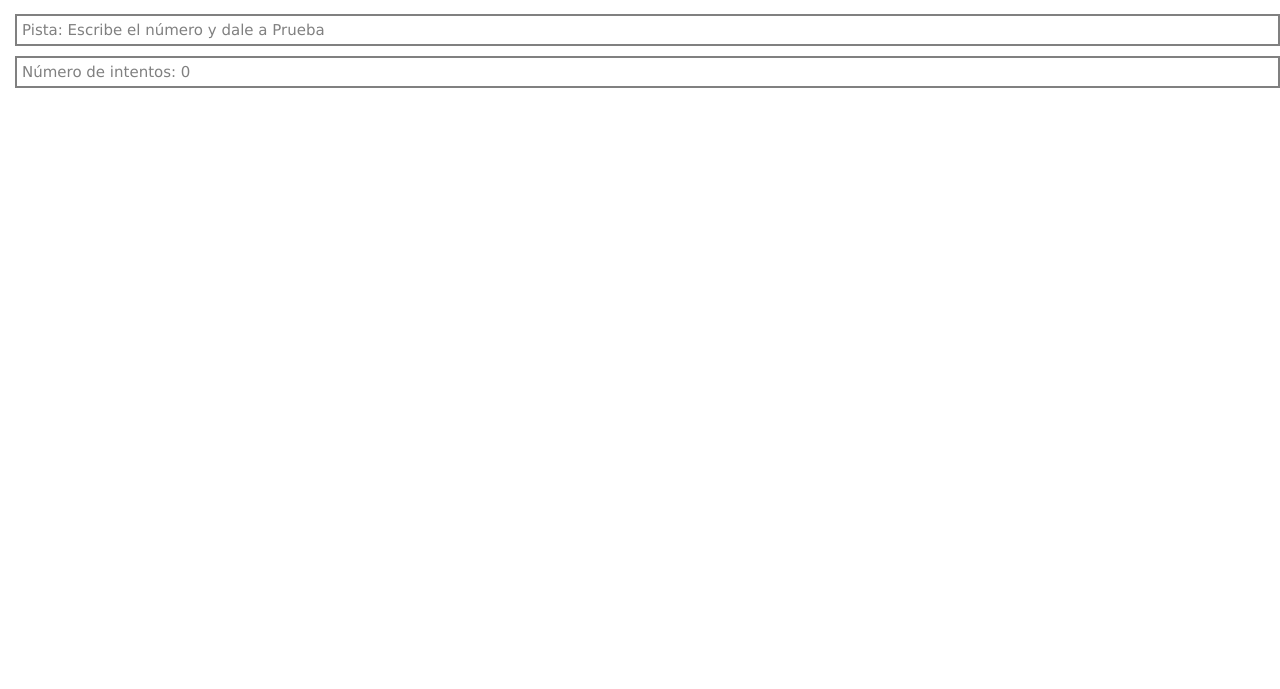
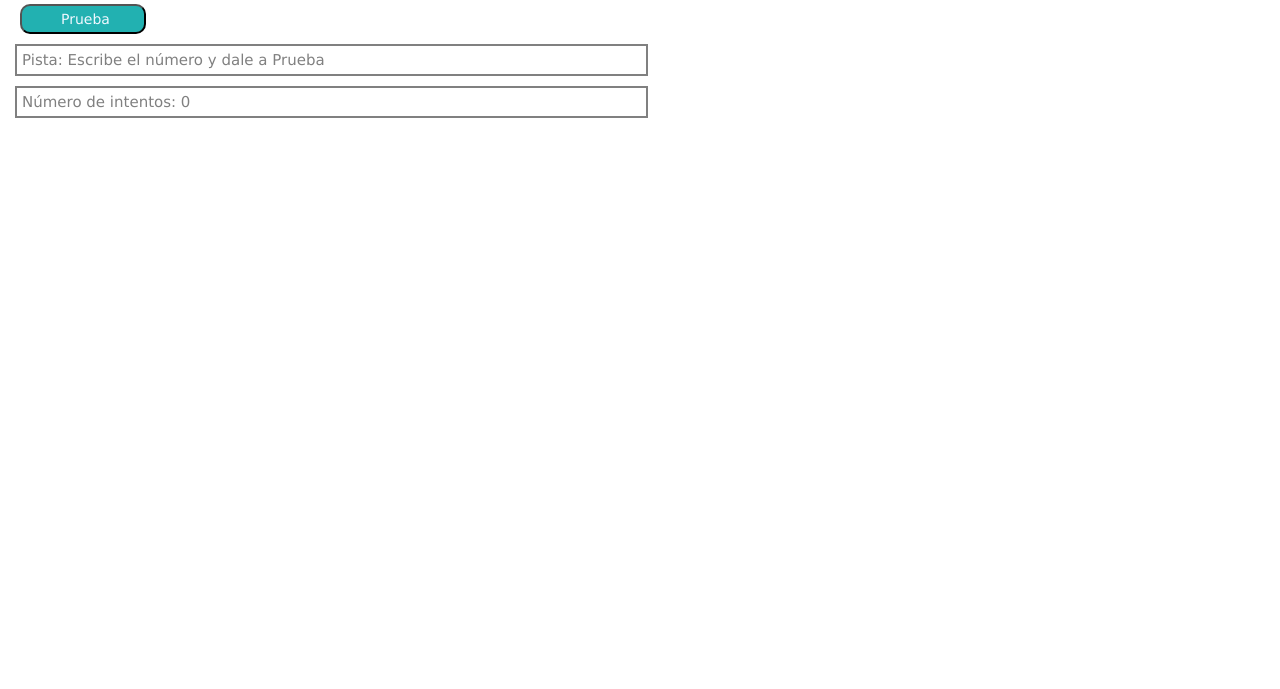
Before and after one commit to Adalab/modulo-2-evaluacion-intermedia-Nuriacode, a plain HTML site: page index.html in a window 1280 px wide. Shown: the part 111-800 px from the top of the page. Drawn offline with Linux system fonts and the light colour scheme.

Commit message:
add styles css

```diff
--- a/css/main.css
+++ b/css/main.css
@@ -27,7 +27,7 @@
 }
 
 .input {
-    width: 30%;
+    width: 15%;
     height: 3rem;
     font-size: 1.5rem;
     margin-bottom: 1rem;
@@ -36,7 +36,11 @@
 }
 
 .button {
-    width: 20%;
+    display: flex;
+    flex-direction: column;
+    justify-content: center;
+    align-items: center;
+    width: 10%;
     background-color: rgb(34, 177, 177);
     color: aliceblue;
     height: 3rem;
@@ -46,6 +50,7 @@
 }
 
 .text-pista {
+    width: 50%;
     font-size: 1.5rem;
     border: solid 2px grey;
     margin-top: 1rem;
@@ -53,6 +58,7 @@
 }
 
 .text-intentos {
+    width: 50%;
     font-size: 1.5rem;
     border: solid 2px grey;
     margin-top: 1rem;
```
